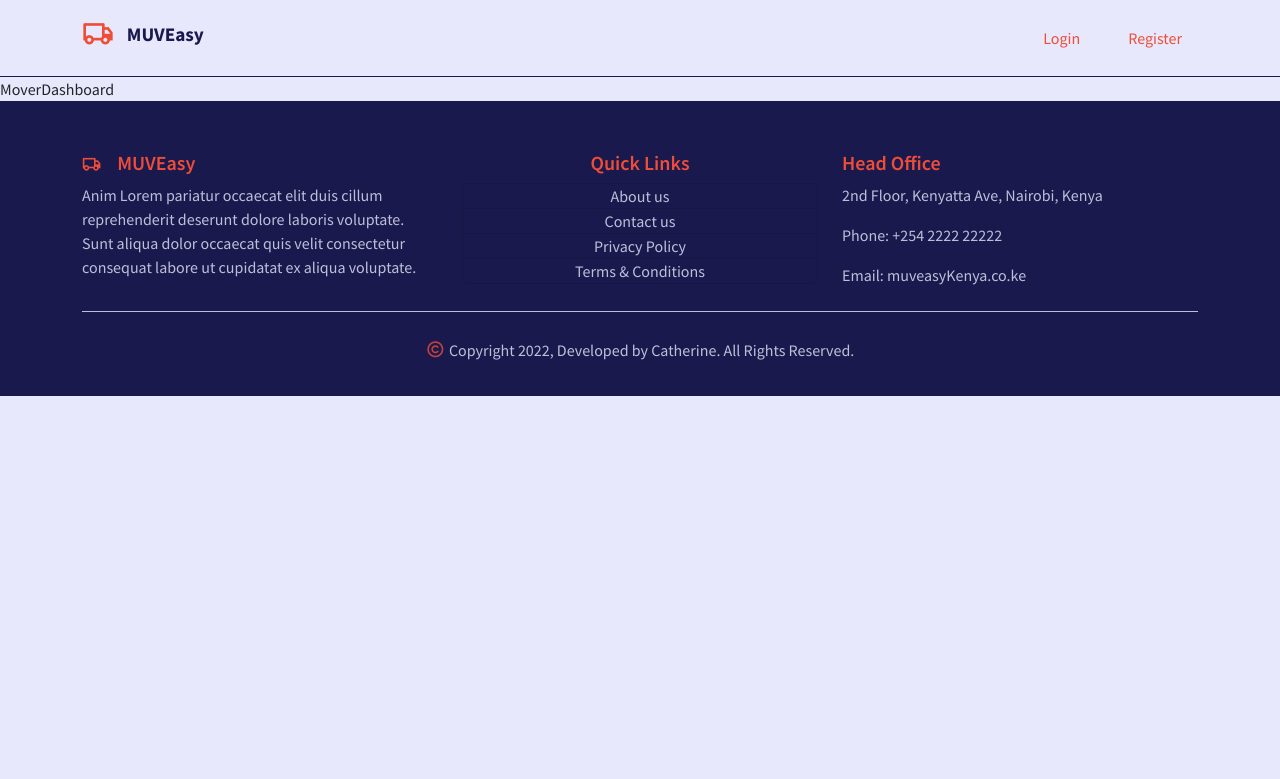
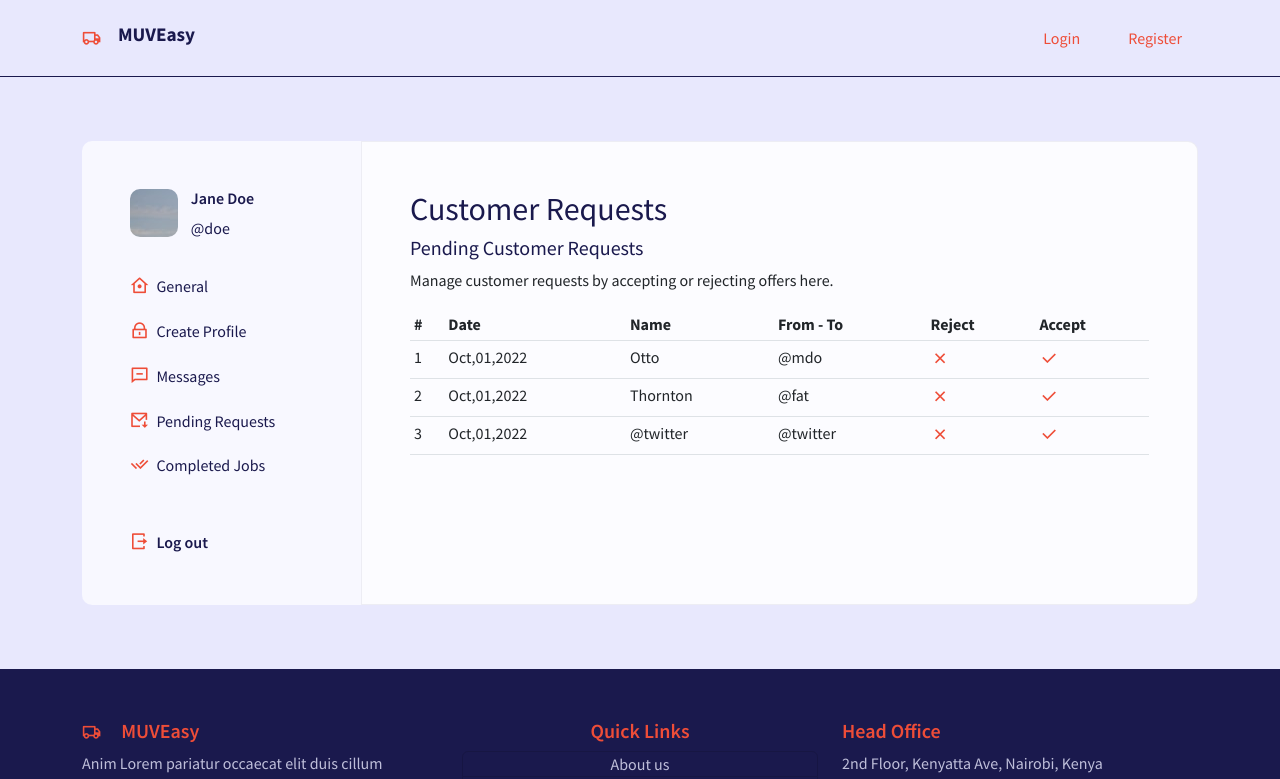
Before and after one commit to esthercate/MUVEasy, a React (Create React App) app in the folder client/: page /moverdashboard in a window 1280 px wide. Shown: the top 779 px of the page. Built offline with nearby package versions, Linux system fonts and the light colour scheme.

Commit message:
completed user dashboard

```diff
--- /dev/null
+++ b/client/src/components/UI/Dashboard.jsx
@@ -0,0 +1,137 @@
+import React from "react";
+import "../../styles/dashboard.css";
+import { Link } from "react-router-dom";
+import { Container, Row, Col } from "reactstrap";
+import Table from "react-bootstrap/Table";
+
+
+const Dashboard = () => {
+  return (
+    <div className="my-dashboard">
+      <Container>
+        {/*================== left menu ================ */}
+        <Row>
+          <Col lg="3" className="left-col p-5">
+            <div className="avatar d-flex">
+              <div className="user_image"></div>
+              <div className="user_details">
+                <h6>Jane Doe</h6>
+                <p>@doe</p>
+              </div>
+            </div>
+
+            <div className="dashboard_links mt-3 mb-5">
+              <div className="links mb-3">
+                <Link to="#">
+                  {" "}
+                  <i class="ri-home-7-line"></i> <span>General</span>
+                </Link>
+              </div>
+              <div className="links mb-3">
+                <Link to="#">
+                  {" "}
+                  <i class="ri-lock-line"></i> <span>Create Profile</span>
+                </Link>
+              </div>
+              <div className="links mb-3">
+                <Link to="#">
+                  {" "}
+                  <i class="ri-message-line"></i> <span>Messages</span>
+                </Link>
+              </div>
+              <div className="links mb-3">
+                <Link to="#">
+                  {" "}
+                  <i class="ri-mail-download-line"></i>{" "}
+                  <span>Pending Requests</span>
+                </Link>
+              </div>
+              <div className="links mb-3">
+                <Link to="#">
+                  {" "}
+                  <i class="ri-check-double-line"></i>{" "}
+                  <span>Completed Jobs</span>
+                </Link>
+              </div>
+            </div>
+
+            <div className="logout">
+              <Link to="#">
+                {" "}
+                <i class="ri-logout-box-r-line"></i> <span>Log out</span>
+              </Link>
+            </div>
+          </Col>
+
+          <Col lg="9" className="right-col p-5">
+            <div className="dashboard-title">
+              <h2>Customer Requests</h2>
+            </div>
+
+            <div className="subtitle">
+              <h5>Pending Customer Requests</h5>
+              <p>
+                Manage customer requests by accepting or rejecting offers here.
+              </p>
+            </div>
+
+            <div className="dashboard-table">
+              <Table hover size="sm">
+                <thead>
+                  <tr>
+                    <th>#</th>
+                    <th>Date</th>
+                    <th>Name</th>
+                    <th>From - To</th>
+                    <th>Reject</th>
+                    <th>Accept</th>
+                  </tr>
+                </thead>
+                <tbody>
+                  <tr>
+                    <td>1</td>
+                    <td>Oct,01,2022</td>
+                    <td>Otto</td>
+                    <td>@mdo</td>
+                    <td>
+                      <i class="ri-close-line"></i>
+                    </td>
+                    <td>
+                      <i class="ri-check-line"></i>
+                    </td>
+                  </tr>
+                  <tr>
+                    <td>2</td>
+                    <td>Oct,01,2022</td>
+                    <td>Thornton</td>
+                    <td>@fat</td>
+                    <td>
+                      <i class="ri-close-line"></i>
+                    </td>
+                    <td>
+                      <i class="ri-check-line"></i>
+                    </td>
+                  </tr>
+                  <tr>
+                    <td>3</td>
+                    <td>Oct,01,2022</td>
+                    <td>@twitter</td>
+                    <td>@twitter</td>
+                    <td>
+                      <i class="ri-close-line"></i>
+                    </td>
+                    <td>
+                      <i class="ri-check-line"></i>
+                    </td>
+                  </tr>
+                </tbody>
+              </Table>
+            </div>
+          </Col>
+        </Row>
+      </Container>
+    </div>
+  );
+};
+
+export default Dashboard;
--- a/client/src/pages/MoverDashboard.jsx
+++ b/client/src/pages/MoverDashboard.jsx
@@ -1,9 +1,15 @@
 import React from 'react'
+import { Container } from 'reactstrap'
+import Dashboard from '../components/UI/Dashboard'
 
 const MoverDashboard = () => {
   return (
-    <div>MoverDashboard</div>
-  )
+    <>
+      <Container>
+        <Dashboard />
+      </Container>
+    </>
+  );
 }
 
 export default MoverDashboard
--- /dev/null
+++ b/client/src/styles/dashboard.css
@@ -0,0 +1,61 @@
+.my-dashboard{
+    margin: 4rem 0;
+}
+.left-col{
+    background: #f8f8ff;
+    border-radius: 10px 0px 0px 10px;
+
+}
+
+.user_image {
+    background: url('../assets/truck5.jpg');
+    width: 3rem;
+    height: 3rem;
+    border-radius: 10px;
+    margin-right: .8rem;
+}
+
+.user_details {
+     color: #1a194d;
+}
+.user_details h6 {
+    font-weight: 600;
+}
+.links span{
+     color: #1a194d;
+     font-weight: 400;
+}
+.links a{
+    text-decoration: none;
+}
+
+.links a:hover {
+   font-weight: 700;
+
+}
+
+i {
+    margin-right: 4px;
+    font-size: 1.2rem;
+}
+
+.logout a {
+    text-decoration: none;
+}
+
+.logout span {
+    color: #1a194d;
+    font-weight: 600;
+}
+
+
+
+
+
+
+
+.right-col {
+  border: 1px solid #1a194d10;
+  border-radius: 0px 10px 10px 0px;
+  background-color: #fcfcff;
+}
```
Also changed, not shown: client/src/assets/user.png (added), client/src/assets/user1.jpg (added).
